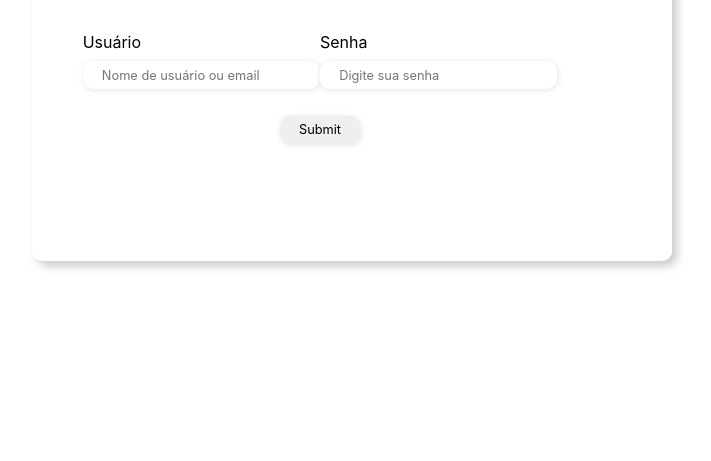
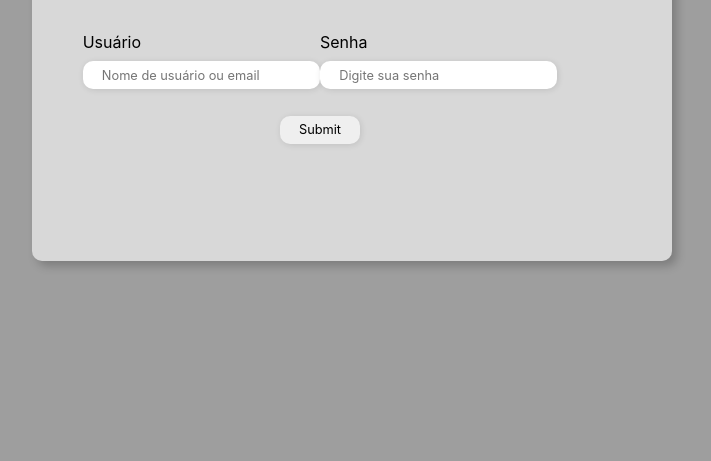
Before and after one commit to klausenjoao/gerenciadorEscolar, a plain HTML site: page index.html in a window 1280 px wide. Shown: the part 339-800 px from the top of the page, without its empty margins (288-999 px from the left). Drawn offline with Linux system fonts and the light colour scheme; the site is published under a folder, as on GitHub Pages, so addresses that start at the root find nothing.

Commit message:
upgrade css 2

```diff
--- a/style.css
+++ b/style.css
@@ -11,7 +11,7 @@
     display: flex;
     justify-content: center;
     align-items: center;
-    background: url(/Assets/image.jpg);
+    background: url(./Assets/image.jpg);
     background-size: 100% 100vh;
     background-position: right top;
     background-repeat: no-repeat;
```
